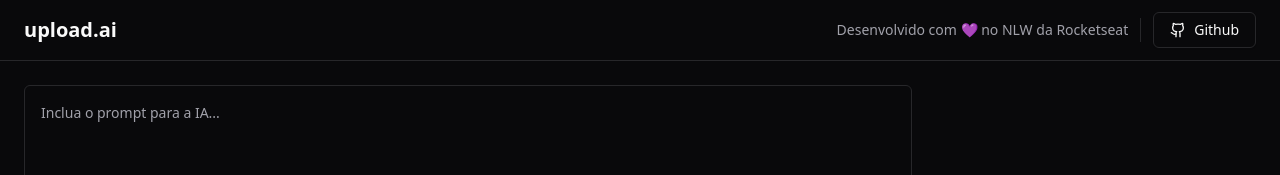
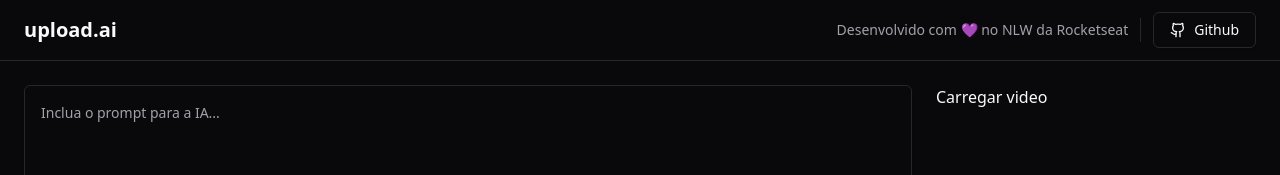
Before and after one commit to wallacewolv/upload-ai-web, a React (Vite) app: page / in a window 1280 px wide. Shown: the top 175 px of the page. Built offline with nearby package versions, Linux system fonts and the light colour scheme.

Commit message:
feat: Criando hackzinho para input de carregamento de video

```diff
--- a/src/App.tsx
+++ b/src/App.tsx
@@ -41,7 +41,18 @@ export function App() {
             selecionado.
           </p>
         </div>
-        <aside className="w-80"></aside>
+        <aside className="w-80 space-y-6">
+          <form className="space-y-6">
+            <label htmlFor="video">Carregar video</label>
+            <input
+              type="file"
+              id="video"
+              accept="video/mp4"
+              className="sr-only"
+            />
+          </form>
+          <form></form>
+        </aside>
       </main>
     </div>
   );
```
